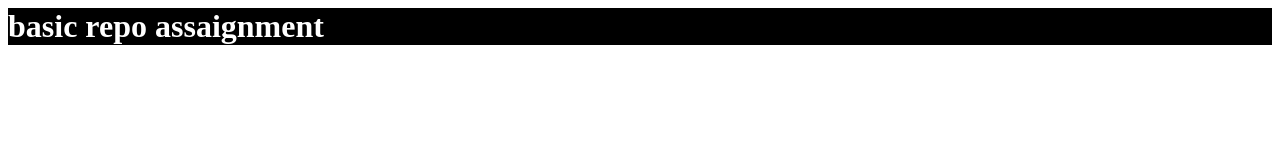
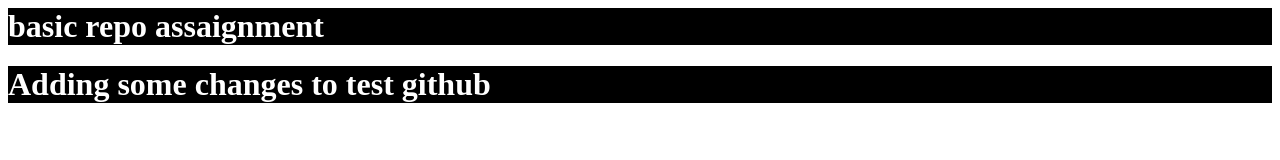
Before and after one commit to kbasso/basic_repo, a plain HTML site: page index.html in a window 1280 px wide. Drawn offline with Linux system fonts and the light colour scheme.

Commit message:
Adding h1 tag to index.html

```diff
--- a/index.html
+++ b/index.html
@@ -5,5 +5,6 @@
 </head>
 <body>
 	<h1>basic repo assaignment</h1>
+	<h1>Adding some changes to test github</h1>
 </body>
 </html>
```
